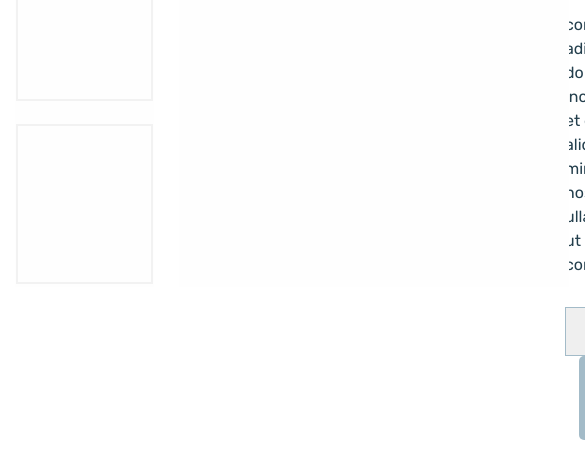
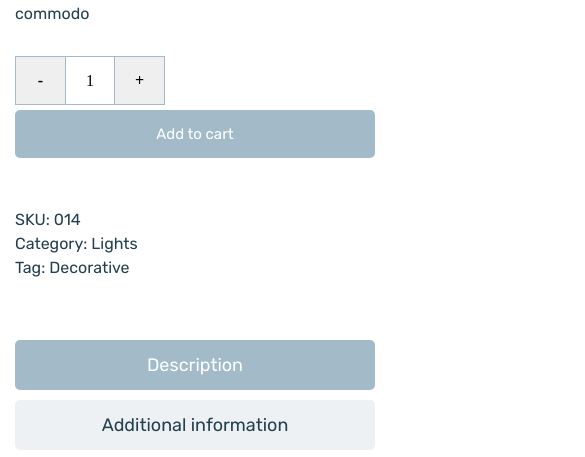
Before and after one commit to ITfrontTop/glee-maket, a website: page app/product.html in a window 390 px wide. Shown: the part 636-1093 px from the top of the page, 585 px wide, since content can reach past the window. Drawn offline with nearby package versions, Linux system fonts and the light colour scheme; files that its build step writes are made by us from their sources.

Commit message:
added adaptive product.html

```diff
--- a/app/scss/_media.scss
+++ b/app/scss/_media.scss
@@ -23,6 +23,32 @@
         }
         &__content {
             margin-left: 0;
+        }
+    }
+    .related-product__title {
+        display: none;
+    }
+}
+
+@media (max-width: 1300px) {
+    .product-slider {
+        &__thumb {
+            display: none;
+        }
+        &__big {
+            display: none;
+        }
+    }
+    .product-one {
+        &__inner {
+            justify-content: center;
+        }
+        &__slider {
+            justify-content: center;
+            display: none;
+        }
+        &__content {
+            width: 100%;
         }
     }
 }
@@ -176,6 +202,32 @@
     .footer-top {
         flex-wrap: wrap;
     }
+    .product-page {
+        padding-top: 60px;
+    }
+    .product-one {
+        margin-bottom: 60px;
+    }
+    .product-tabs {
+        &__content {
+            margin-bottom: 60px;
+        }
+    }
+}
+
+@media (max-width: 700px) {
+    .product-tabs {
+        &__top {
+            display: block;
+        }
+        &__top-item {
+            width: 100%;
+            margin-bottom: 10px;
+            & + .product-tabs__top-item {
+                margin-left: 0;
+            }
+        }
+    }
 }
 
 @media (max-width: 650px) {
@@ -309,6 +361,18 @@
             flex-wrap: wrap;
         }
     }
+    .number {
+        display: block;
+
+    }
+    .product-one {
+        &__content-btn {
+            display: block;
+            width: 100%;
+            margin-left: 0;
+            margin-top: 5px;
+        }
+    }
 }
 
 @media (max-width: 375px) {
```
